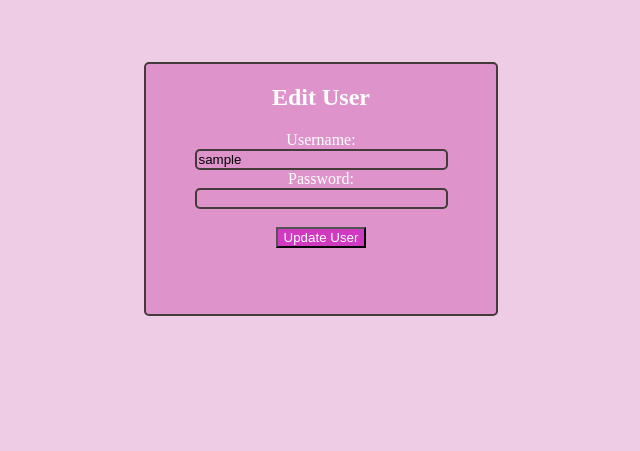
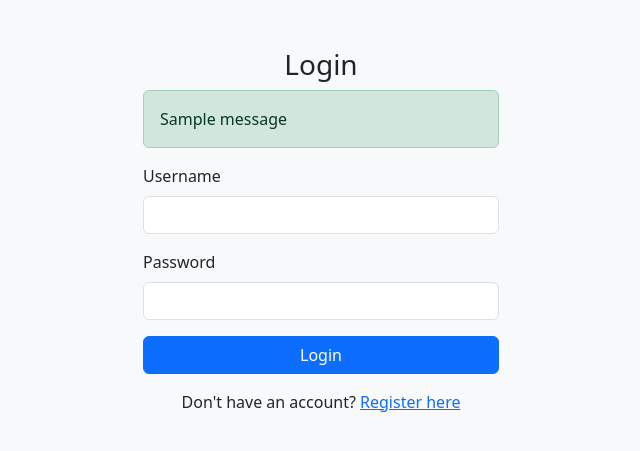
Before and after one commit to Nabilanf10/PWPNABILANF221, a Flask app: template templates/login.html in a window 1280 px wide. Shown: the top 451 px of the page, without its empty margins (319-959 px from the left). Run offline with Flask 3, Linux system fonts and the light colour scheme; the template is opened without the code that fills it: values that come from a table or form of the project are taken from there, others are empty; tables that the repository leaves empty hold one stand-in row (values such as "Sample post"); one stand-in notice (Sample message) is shown.

Commit message:
login.html

```diff
--- a/templates/login.html
+++ b/templates/login.html
@@ -3,78 +3,39 @@
 <head>
     <meta charset="UTF-8">
     <meta name="viewport" content="width=device-width, initial-scale=1.0">
-    <title>Edit User</title>
-    <style>
-        .a2 {
-            color: rgb(192, 134, 192);
-            background-color: #eecce5;
-            background-size: cover;
-            background-repeat: no-repeat;
-            text-align: center;
-            color: rgb(255, 255, 255);
-        }
-
-        .a3 {
-            width: 70%;
-            height: 70%;
-            background-color: transparent;
-            border-radius: 5px;
-            border: 2px solid rgb(67, 58, 58);
-        }
-
-        .a4 {
-            width: 70%;
-            height: 70%;
-        }
-
-        .a5 {
-            font-size: 100%;
-        }
-
-        .a6 {
-            width: 350px;
-            height: 250px;
-            background-color: rgba(216, 123, 190, 0.68);
-            margin: auto;
-            border-radius: 5px;
-            border: 2px solid rgb(67, 58, 58);
-        }
-
-        .a7 {
-            width: 70%;
-            height: 70%;
-            background-color: rgba(216, 123, 190, 0.68);
-            margin: auto;
-            border-radius: 5px;
-            border: 2px solid rgb(67, 58, 58);
-        }
-
-        .a8 {
-            background-color: rgba(203, 30, 191, 0.756);
-            color: white;
-        }
-    </style>
+    <title>Login</title>
+    <link href="https://cdn.jsdelivr.net/npm/bootstrap@5.3.0/dist/css/bootstrap.min.css" rel="stylesheet">
 </head>
-<body class="a2">
-<br>
-<br>
-<br>
-    <div class="a6">
-        <form method="POST" action="{{ url_for('edit_user') }}">
-            <h2 style="text-align:center;">Edit User</h2>
-            <div>
-                <label for="username" class="a5">Username:</label> <br>
-                <input type="text" id="username" name="username" class="a3" value="{{ user.username }}" required> <br>
+<body class="bg-light">
+    <div class="container mt-5">
+        <div class="row justify-content-center">
+            <div class="col-md-4">
+                <h3 class="text-center">Login</h3>
+                {% with messages = get_flashed_messages(with_categories=true) %}
+                {% if messages %}
+                <div>
+                    {% for category, message in messages %}
+                    <div class="alert alert-{{ category }}">{{ message }}</div>
+                    {% endfor %}
+                </div>
+                {% endif %}
+                {% endwith %}
+                <form action="/login" method="POST">
+                    <div class="mb-3">
+                        <label for="username" class="form-label">Username</label>
+                        <input type="text" class="form-control" id="username" name="username" required>
+                    </div>
+                    <div class="mb-3">
+                        <label for="password" class="form-label">Password</label>
+                        <input type="password" class="form-control" id="password" name="password" required>
+                    </div>
+                    <button type="submit" class="btn btn-primary w-100">Login</button>
+                </form>
+                <p class="mt-3 text-center">
+                    Don't have an account? <a href="/register">Register here</a>
+                </p>
             </div>
-            <div>
-                <label for="password" class="a5">Password:</label> <br>
-                <input type="password" id="password" name="password" class="a3" required> <br>
-            </div>
-            <br>
-            <div>
-                <input type="submit" value="Update User" class="a8"> <br>
-            </div>
-        </form>
+        </div>
     </div>
 </body>
 </html>
```
